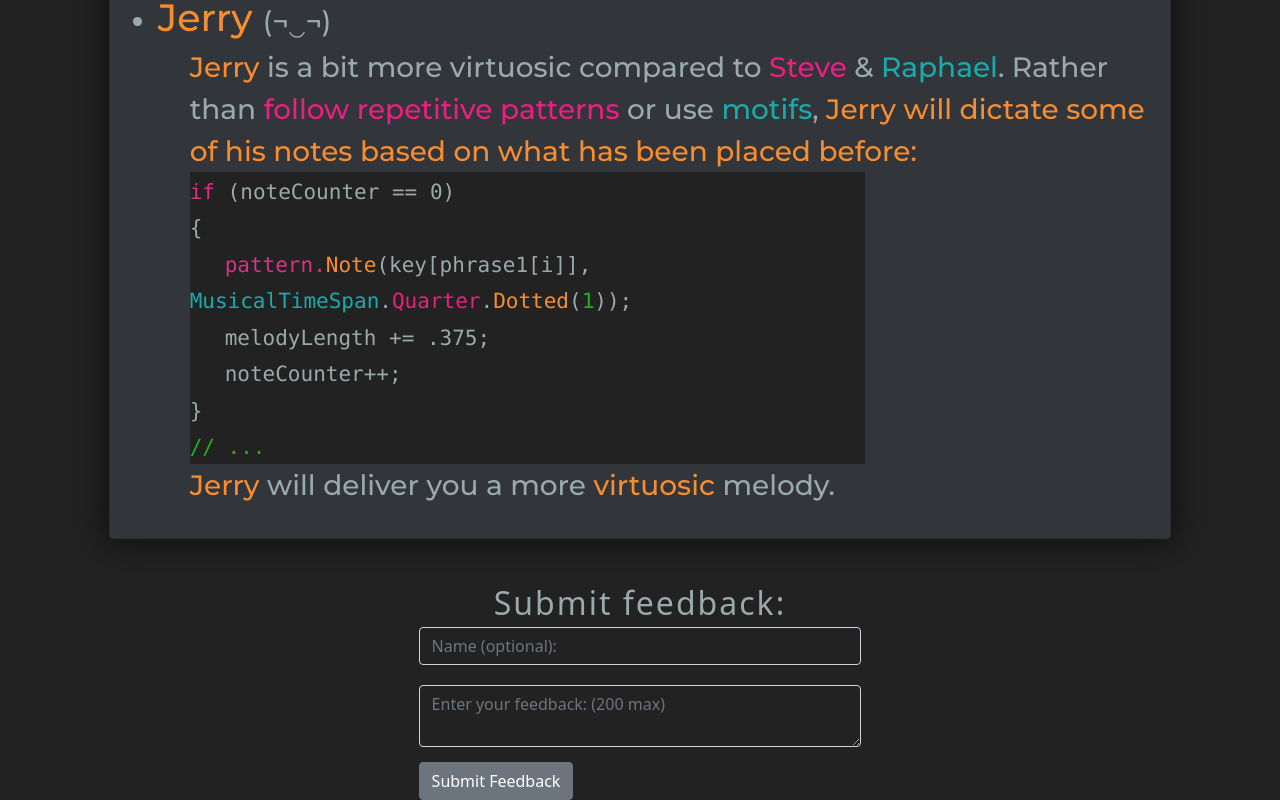
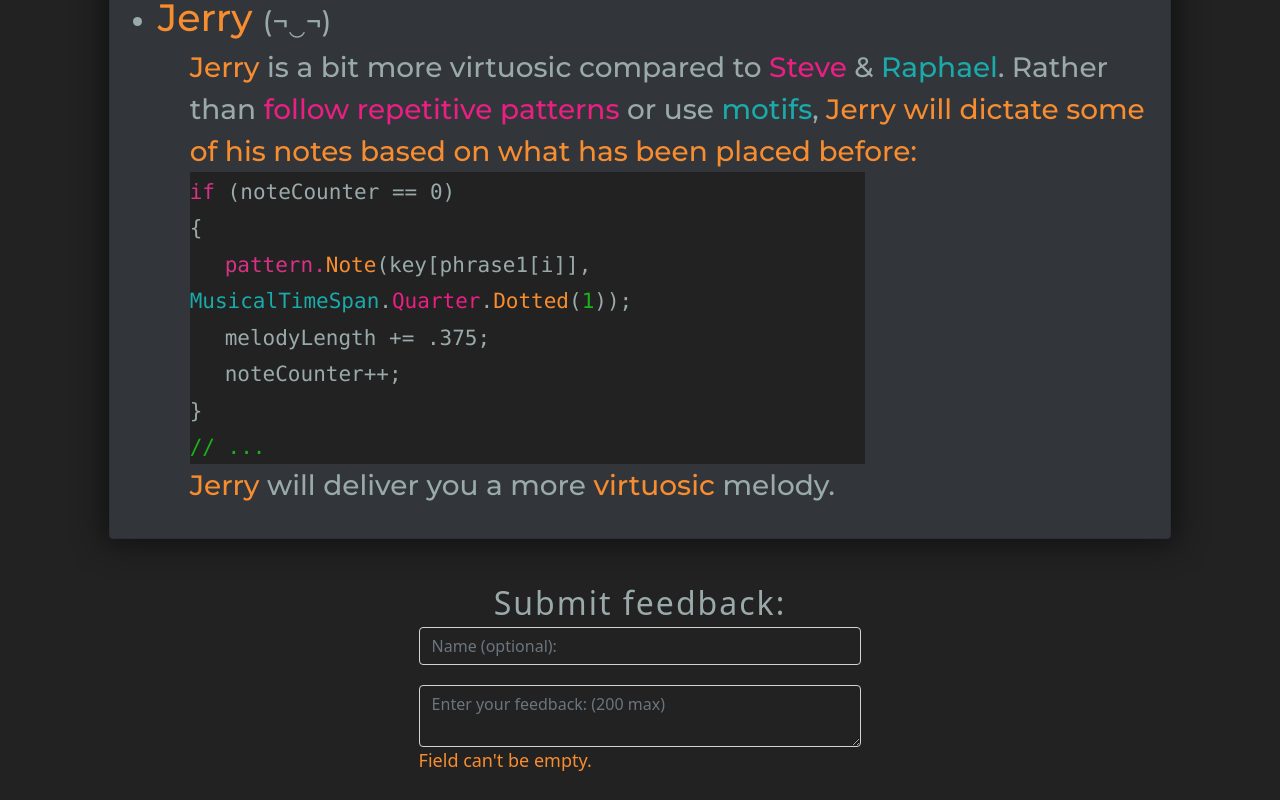
Before and after one commit to nateharrell123/Melody-Maker, a Vue app in the folder melody-maker/: page /About in a window 1280 px wide. Shown: the part 2013-2813 px from the top of the page. Built offline with nearby package versions, Linux system fonts and the light colour scheme.

Commit message:
feedback

```diff
--- a/melody-maker/src/components/FeedbackForm.vue
+++ b/melody-maker/src/components/FeedbackForm.vue
@@ -1,36 +1,59 @@
 <template>
   <b-col cols="5" class="center-col">
     <div style="padding-top: 40px" />
+    <div class="form-group" :class="{ 'form-group--error': $v.feedback.$error}">
         <div class="submit-feedback" id="feedback">
         Submit feedback:
-      <b-form-input id="enter-feedback" placeholder="Name (optional):">
+        <b-form-input id="enter-feedback" placeholder="Name (optional):"
+        v-if="!feedbackSubmitted"
+            maxlength="20">
         </b-form-input>
         <div style="padding-bottom: 20px" />
         <b-form-textarea
+        v-if="!feedbackSubmitted"
             v-model="feedback"
             class="feedback-form"
             id="enter-feedback"
             placeholder="Enter your feedback: (200 max)"
         >
         </b-form-textarea>
+        <div v-else>
+            Feedback submitted, thank you!
+        </div>
+        <div class="error"
+        id="error-message"
+        v-if="!$v.feedback.required">
+        Field can't be empty.
+        </div>
         <div style="padding-top:15px;" />
-    <b-button class="button" @click="submitFeedback">Submit Feedback</b-button>
+        <b-button
+        v-if="$v.feedback.required"
+        class="button" @click="submitFeedback">Submit Feedback</b-button>
+        </div>
+
     </div>
   </b-col>
 </template>
 
 <script>
-
+import { required } from "vuelidate/lib/validators";
 export default {
     name: "FeedbackForm",
     data(){
         return{
-            feedback: ""
+            feedback: "",
+            feedbackSubmitted: false
         }
     },
     methods: {
         submitFeedback(){
             console.log(this.feedback)
+            this.feedbackSubmitted = true;
+        }
+    },
+    validations: {
+        feedback: {
+            required
         }
     }
 };
@@ -40,6 +63,12 @@ export default {
 #enter-feedback{
   background-color:transparent;
   color:#9AAAAA;
+}
+#error-message{
+    text-align: left;
+    font-size:18px;
+    color: #f88d30;
+    letter-spacing: 0;
 }
 .button{
     float:left;
```
Lines whose indentation alone changed are shown as unchanged.
